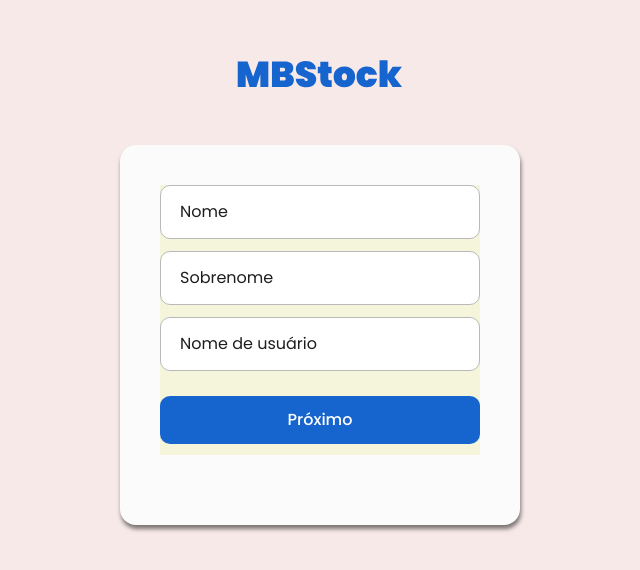
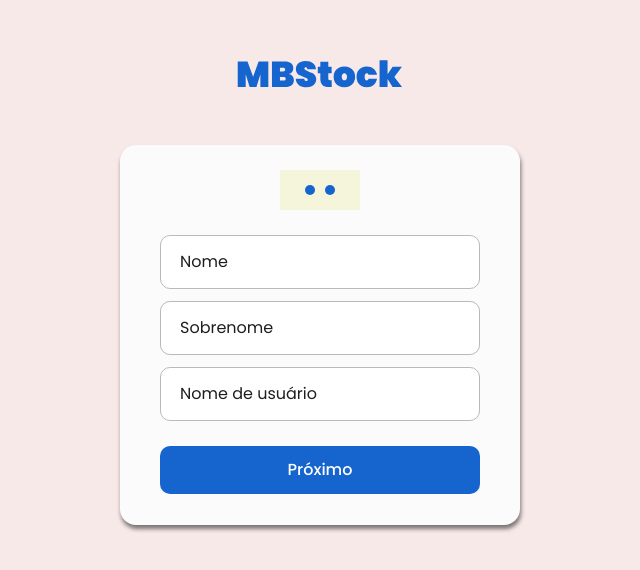
Before and after one commit to Brunogoniadis/MBStockManager, a React (Vite) app: page / in a window 1280 px wide. Shown: the part 108-678 px from the top of the page, without its empty margins (320-960 px from the left). Built offline with nearby package versions, Linux system fonts and the light colour scheme.

Commit message:
Styled Input

```diff
--- a/src/Pages/Register/index.tsx
+++ b/src/Pages/Register/index.tsx
@@ -1,7 +1,7 @@
 import { Button } from "../../styles/Button";
 import { Container, Logo, AsideContainer} from "./styles";
 import { Input } from "../../components/Input/"
-
+import { PageNumber } from "../../components/PageNumber";
 
 import MBStock from "./../../../public/MBStock.svg"
 
@@ -11,13 +11,16 @@ export const Register = () =>(
         <Logo src={MBStock}/>
         <Container>
 
+
+        <PageNumber/>
+
         <AsideContainer>
         <Input
                 id='name'
                 label='Nome'
                 type='text'
             >
-            </Input>
+        </Input>
 
 
             <Input
--- a/src/Pages/Register/styles.ts
+++ b/src/Pages/Register/styles.ts
@@ -2,6 +2,8 @@ import styled from "styled-components";
 
 export const Container= styled.div`
     display: flex;
+    align-items: center;
+
     flex-direction: column;
     text-align: center;
 
@@ -20,7 +22,6 @@ export const Container= styled.div`
 export const AsideContainer= styled.div`
     width: 100%;
     height: 90%;
-    background-color: beige;
 `
 
 
--- /dev/null
+++ b/src/components/PageNumber/index.tsx
@@ -0,0 +1,18 @@
+import { Container, Circle1 , Circle2 } from "./styles"
+import GiPlainCircle from "react"
+import { IPageNumberProps } from "./types"
+
+
+
+export const PageNumber = ({pageNumber}: IPageNumberProps) => {
+
+    return(
+        <>
+            <Container >
+                    <Circle1 />
+                    <Circle2/>
+            </Container>
+        </>
+    )
+
+}
--- /dev/null
+++ b/src/components/PageNumber/styles.ts
@@ -0,0 +1,34 @@
+import styled from "styled-components";
+import css from "styled-jsx/css";
+import { IPageNumberProps } from "./types"
+
+export const Container = styled.div `
+    width: 80px;
+    background-color: beige;
+    margin-top: -15px;
+    margin-bottom: 25px;
+    display: flex;
+    align-items: center;
+    justify-content: center;
+    padding: 10px;
+
+`
+
+
+export const Circle1 = styled.div`
+    width: 10px;
+    height: 10px;
+    background-color: var(--primary-color);
+    position: relative;
+    border-radius: 50%;
+    margin: 5px;
+`
+
+export const Circle2 = styled.div`
+    width: 10px;
+    height: 10px;
+    background-color: var(--primary-color);
+    position: relative;
+    border-radius: 50%;
+    margin: 5px;
+`
--- /dev/null
+++ b/src/components/PageNumber/types.tsx
@@ -0,0 +1,7 @@
+
+
+export interface IPageNumberProps {
+    key:number
+    pageNumber:string
+    variant?: 'page1' | 'page2'
+}
--- a/tsconfig.json
+++ b/tsconfig.json
@@ -3,7 +3,7 @@
     "target": "ESNext",
     "useDefineForClassFields": true,
     "lib": ["DOM", "DOM.Iterable", "ESNext"],
-    "allowJs": false,
+    "allowJs": true,
     "skipLibCheck": true,
     "esModuleInterop": false,
     "allowSyntheticDefaultImports": true,
```
Also changed, not shown: src/Pages/Login/index.tsx (+23 -2 lines), src/Pages/Login/styles.ts (+2 -25 lines).
